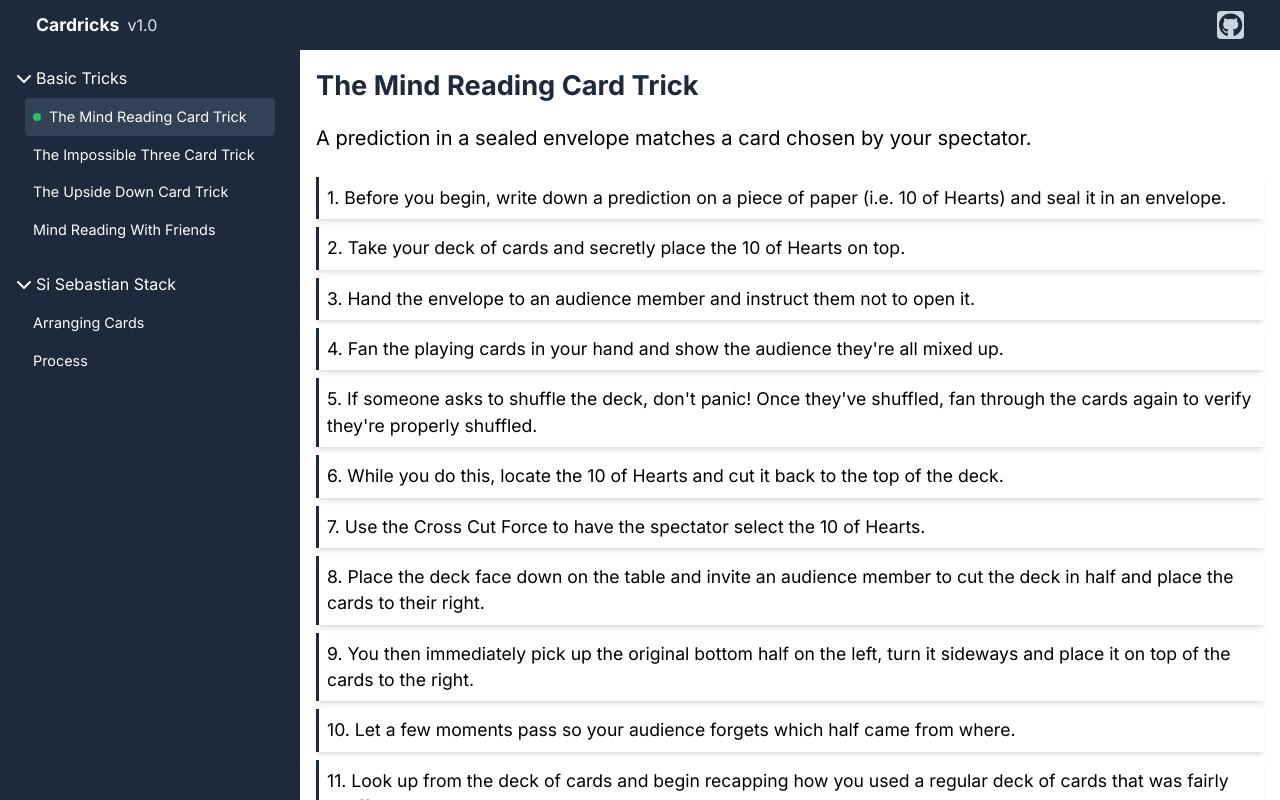
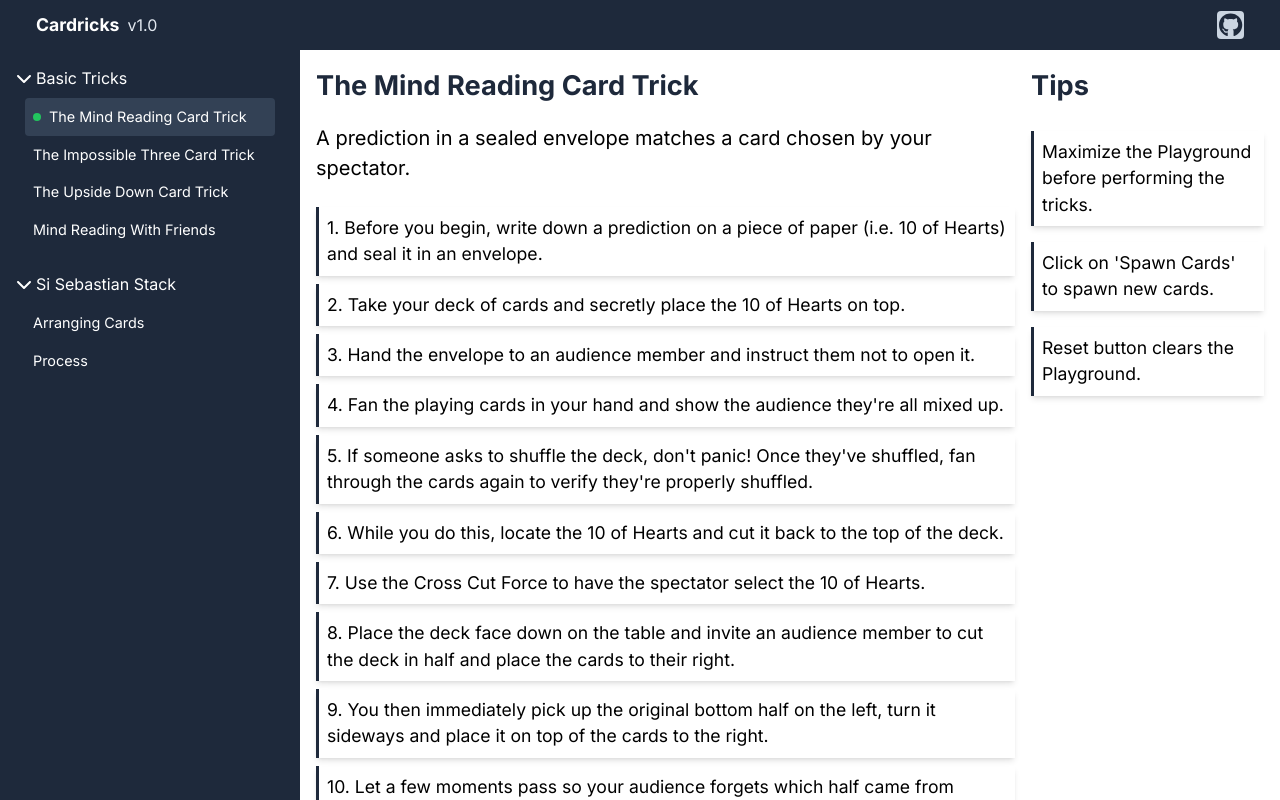
Before and after one commit to lakshyamahawar14/cardricks, a Vue app: page /basic-tricks/1 in a window 1280 px wide. Built offline with nearby package versions, Linux system fonts and the light colour scheme.

Commit message:
Adding tips section in views

```diff
--- a/src/App.vue
+++ b/src/App.vue
@@ -8,7 +8,7 @@
         paddingLeft: store.isSmallScreen ? '0' : '300px',
       }"
     >
-      <router-view class="p-4" id="mainApp" />
+      <router-view class="p-4 w-full" id="mainApp" />
     </div>
   </div>
 </template>
--- a/src/views/BasicTricks.vue
+++ b/src/views/BasicTricks.vue
@@ -1,6 +1,7 @@
 <template>
   <div class="">
-    <div class="flex justify-center flex-col items-start">
+    <div class="flex justify-center flex-col lg:flex-row gap-4">
+      <div class="flex justify-start flex-col items-start w-full">
         <h1 class="text-[1.7rem] font-bold text-slate-800" :id="currentLinkId">
           {{ currentLink?.text }}
         </h1>
@@ -13,6 +14,28 @@
           >
             {{ index + 1 }}. {{ step }}
           </p>
+        </div>
+      </div>
+
+      <div class="relative w-full lg:w-1/3">
+        <h1 class="text-[1.7rem] font-bold text-slate-800">Tips</h1>
+        <div class="flex flex-col my-4">
+          <p
+            class="text-[1.1rem] p-2 border-l-[3px] border-[rgb(30,41,59)] my-2 shadow-md"
+          >
+            Maximize the Playground before performing the tricks.
+          </p>
+          <p
+            class="text-[1.1rem] p-2 border-l-[3px] border-[rgb(30,41,59)] my-2 shadow-md"
+          >
+            Click on 'Spawn Cards' to spawn new cards.
+          </p>
+          <p
+            class="text-[1.1rem] p-2 border-l-[3px] border-[rgb(30,41,59)] my-2 shadow-md"
+          >
+            Reset button clears the Playground.
+          </p>
+        </div>
       </div>
     </div>
 
--- a/src/views/SiSebastianStack.vue
+++ b/src/views/SiSebastianStack.vue
@@ -1,6 +1,7 @@
 <template>
   <div class="">
-    <div class="flex justify-center flex-col items-start">
+    <div class="flex justify-center flex-col lg:flex-row gap-4">
+      <div class="flex justify-start flex-col items-start w-full">
         <h1 class="text-[1.7rem] font-bold text-slate-800" :id="currentLinkId">
           {{ currentLink?.text }}
         </h1>
@@ -13,6 +14,28 @@
           >
             {{ index + 1 }}. {{ step }}
           </p>
+        </div>
+      </div>
+
+      <div class="relative w-full lg:w-1/3">
+        <h1 class="text-[1.7rem] font-bold text-slate-800">Tips</h1>
+        <div class="flex flex-col my-4">
+          <p
+            class="text-[1.1rem] p-2 border-l-[3px] border-[rgb(30,41,59)] my-2 shadow-md"
+          >
+            Maximize the Playground before performing the tricks.
+          </p>
+          <p
+            class="text-[1.1rem] p-2 border-l-[3px] border-[rgb(30,41,59)] my-2 shadow-md"
+          >
+            Click on 'Spawn Cards' to spawn new cards.
+          </p>
+          <p
+            class="text-[1.1rem] p-2 border-l-[3px] border-[rgb(30,41,59)] my-2 shadow-md"
+          >
+            Reset button clears the Playground.
+          </p>
+        </div>
       </div>
     </div>
 
```
Lines whose indentation alone changed are shown as unchanged.
